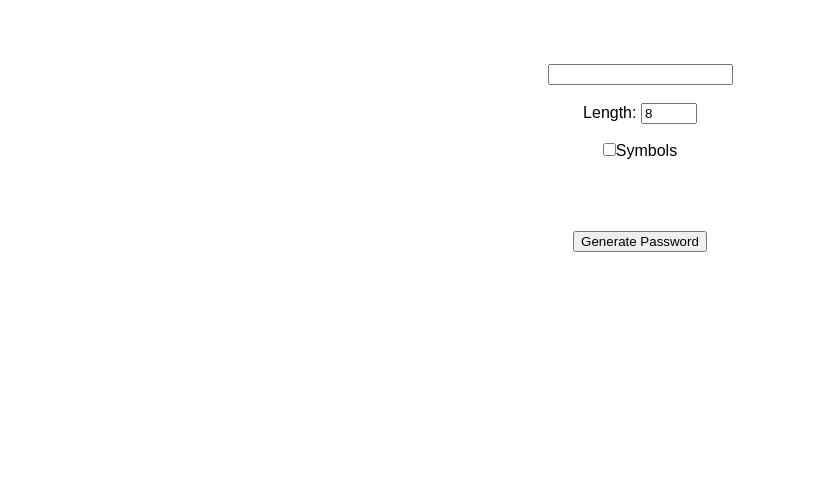
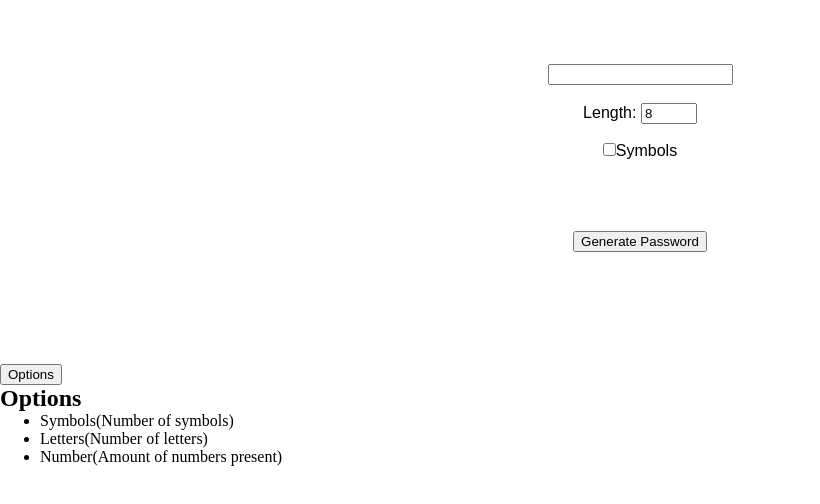
Before and after one commit to sunkanmii/Password-Generator, a plain HTML site: page pgenPage.html in a window 1280 px wide. Shown: the part 266-770 px from the top of the page, without its empty margins (0-820 px from the left). Drawn offline with Linux system fonts and the light colour scheme.

Commit message:
Options tag created

```diff
--- a/pgenPage.html
+++ b/pgenPage.html
@@ -27,6 +27,15 @@
 
     </div>
 
+    <button onclick="">Options</button>
+    <section class="Options-menu">
+        <h2 id="options-tag">Options</h2>
+        <ul class="user-selections">
+            <li id ="no-symbols">Symbols(Number of symbols)</li>
+            <li id = "no-letters">Letters(Number of letters)</li>
+            <li id = "amount-nums">Number(Amount of numbers present)</li>
+        </ul>
+    </section>
     <script type="text/javascript" src="pgen.js" ></script>
 </body>
 </html>
```
